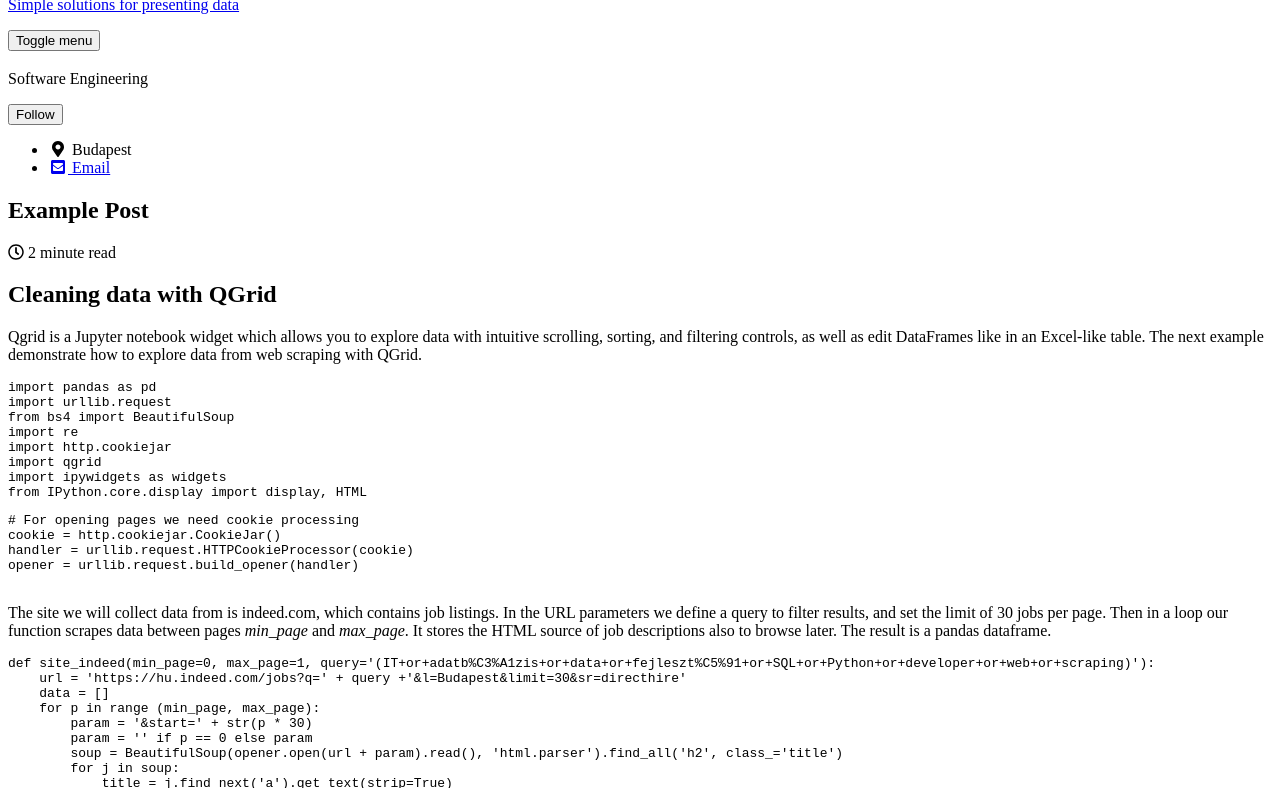
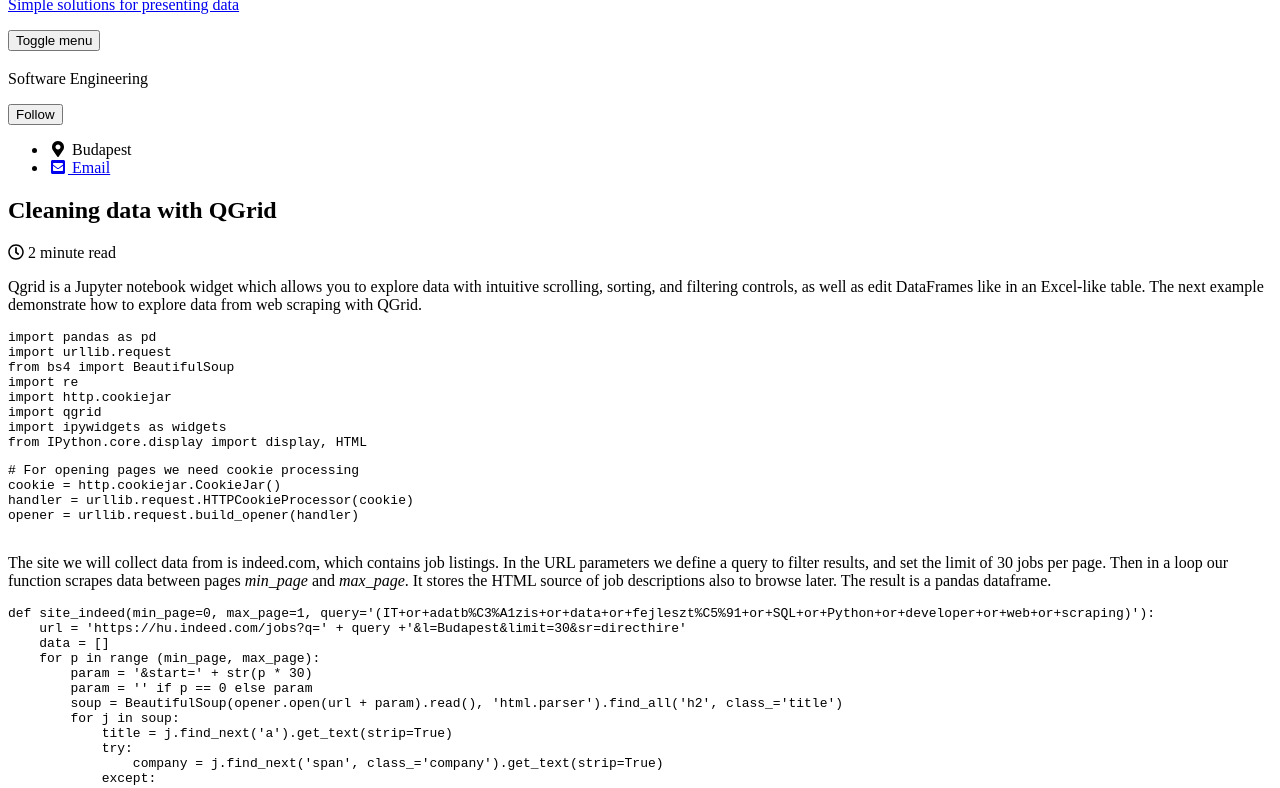
Before and after one commit to dg-data/tidbits, a Jekyll site: the page built from _posts/2019-04-17-example-post.md, in a window 1280 px wide and 900 px high, cut to the strip 112-900 px from the top of the window. Built offline with Jekyll 4.4.1, drawn with Linux system fonts in a browser that asks for light colours; cached includes are drawn as plain includes; nearby versions of some CDN libraries; a script that is not in the unit is left out; comment, search, counter and statistics services are not loaded; some of the changed lines change nothing that is shown.

Commit message:
Update 2019-04-17-example-post.md

```diff
--- a/_posts/2019-04-17-example-post.md
+++ b/_posts/2019-04-17-example-post.md
@@ -1,4 +1,5 @@
 ---
+title: Cleaning data with QGrid
 date: 2020-10-12
 published: true
 toc: false
@@ -7,8 +8,6 @@ classes: wide
 
 
 <!-- QGrid embedding -->
-
-## Cleaning data with QGrid
 
 Qgrid is a Jupyter notebook widget which allows you to explore data with intuitive scrolling, sorting, and filtering controls, as well as edit DataFrames like in an Excel-like table.
 The next example demonstrate how to explore data from web scraping with QGrid.
```
